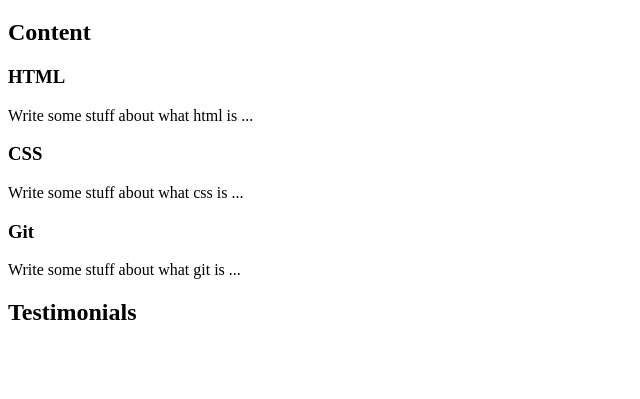
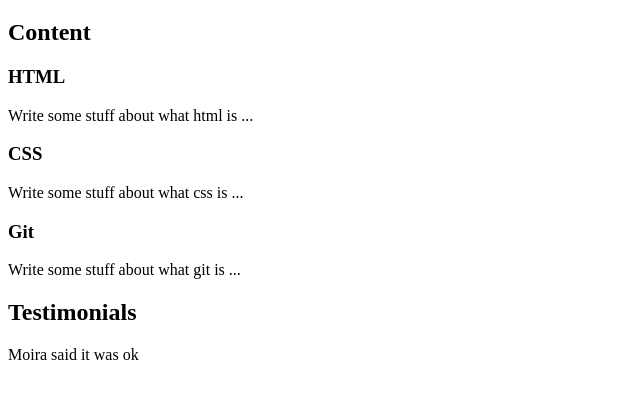
Before and after one commit to tomclose/first_site2, a plain HTML site: page index.html in a window 1280 px wide. Shown: the part 61-460 px from the top of the page, without its empty margins (0-640 px from the left). Drawn offline with Linux system fonts and the light colour scheme.

Commit message:
Added testimonial

```diff
--- a/index.html
+++ b/index.html
@@ -25,7 +25,7 @@
 
 		<h2>Testimonials</h2>
 
-
+		<p>Moira said it was ok</p>
 
 	</body>
 </html>
```
